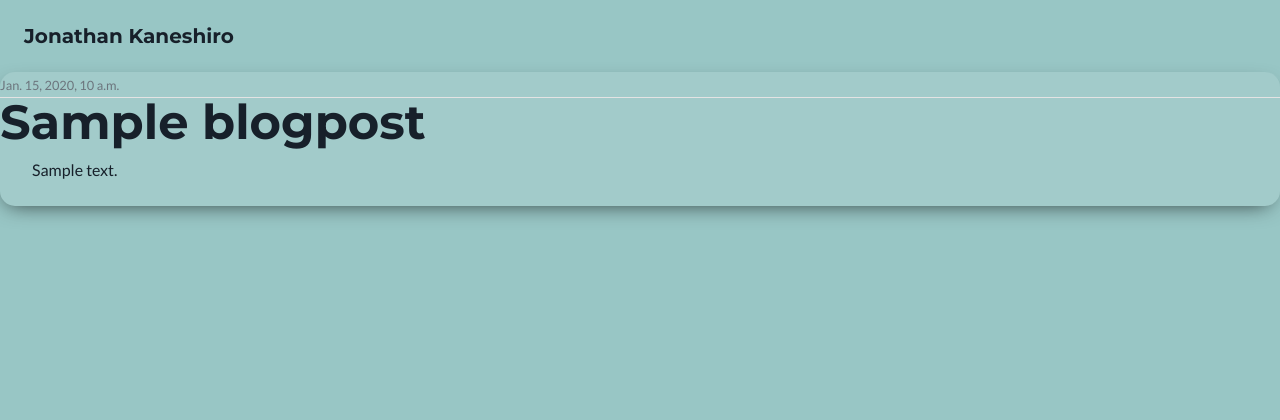
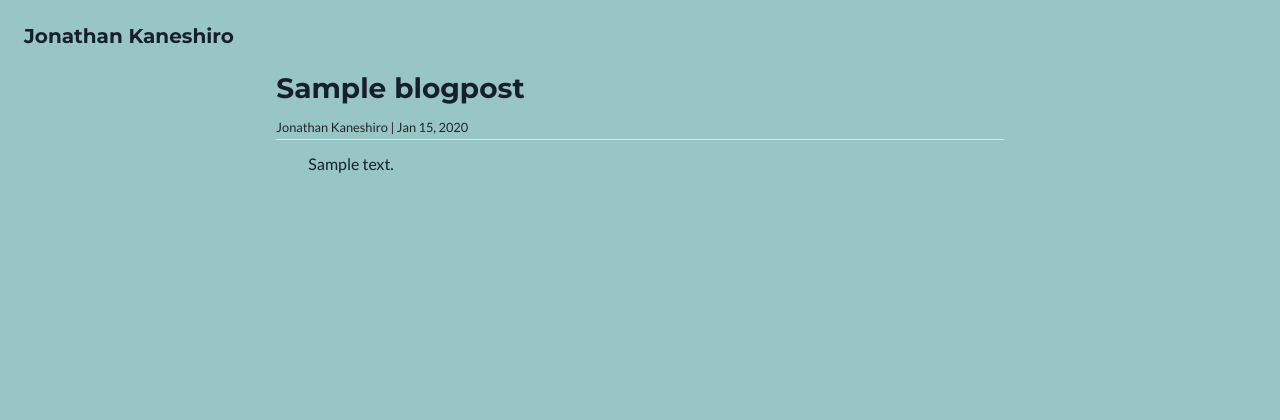
Before and after one commit to jkane002/jkane002_v2, a Django app: page /blog/post/1/ in a window 1280 px wide. Shown: the top 420 px of the page. Run offline with Django 3.2, Linux system fonts and the light colour scheme; tables that the repository leaves empty hold one stand-in row (values such as "Sample post"); some libraries are stand-ins or nearby versions.

Commit message:
Edited blog post detail styling

```diff
--- a/base/static/css/styles.css
+++ b/base/static/css/styles.css
@@ -105,7 +105,7 @@
   /* hover color */
   #mainNav .navbar-nav li.nav-item a.nav-link:hover {
     color: #fff;
-    text-decoration: underline;
+    /* text-decoration: underline; */
   }
   /* pressed down color */
   #mainNav .navbar-nav li.nav-item a.nav-link:active, #mainNav .navbar-nav li.nav-item a.nav-link:focus {
@@ -362,7 +362,7 @@ a.article-title:hover {
   text-decoration: none;
 }
 
-.article-content {
+.article-content, .blogpost-article-content {
   white-space: pre-line;
 }
 
--- a/blog/templates/blog/blogpost_detail.html
+++ b/blog/templates/blog/blogpost_detail.html
@@ -1,21 +1,16 @@
 {% extends "base/index.html" %}
 {% block content %}
 <section>
-    <article class="media content-section">
-        <div class="media-body">
-            <div class="article-metadata">
-                <small class="text-muted">{{object.date_posted }}</small>
-                <!-- If superuser? -->
-                <!-- {% if object.author == user %}
-            <div>
-                <a class="btn btn-secondary btn-sm mt-1 mb-1" href="{% url 'post-update' object.id %}">Update</a>
-                <a class="btn btn-danger btn-sm mt-1 mb-1" href="{% url 'post-delete' object.id %}">Delete</a>
+    <div class="col-lg-8 mx-auto">
+        <article class="media mx-5 mb-2">
+            <div class="media-body">
+                <h3>{{ object.title }}</h3>
+                <div class="article-metadata">
+                    <small> Jonathan Kaneshiro | {{ object.date_posted | date:"M d, Y" }}</small>
+                </div>
+                <p class="blogpost-article-content">{{ object.content}}</p>
             </div>
-            {% endif %} -->
-            </div>
-            <h2 class="article-title">{{object.title}}</h2>
-            <p class="article-content">{{object.content }}</p>
-        </div>
-    </article>
+        </article>
+    </div>
 </section>
 {% endblock content %}
```
